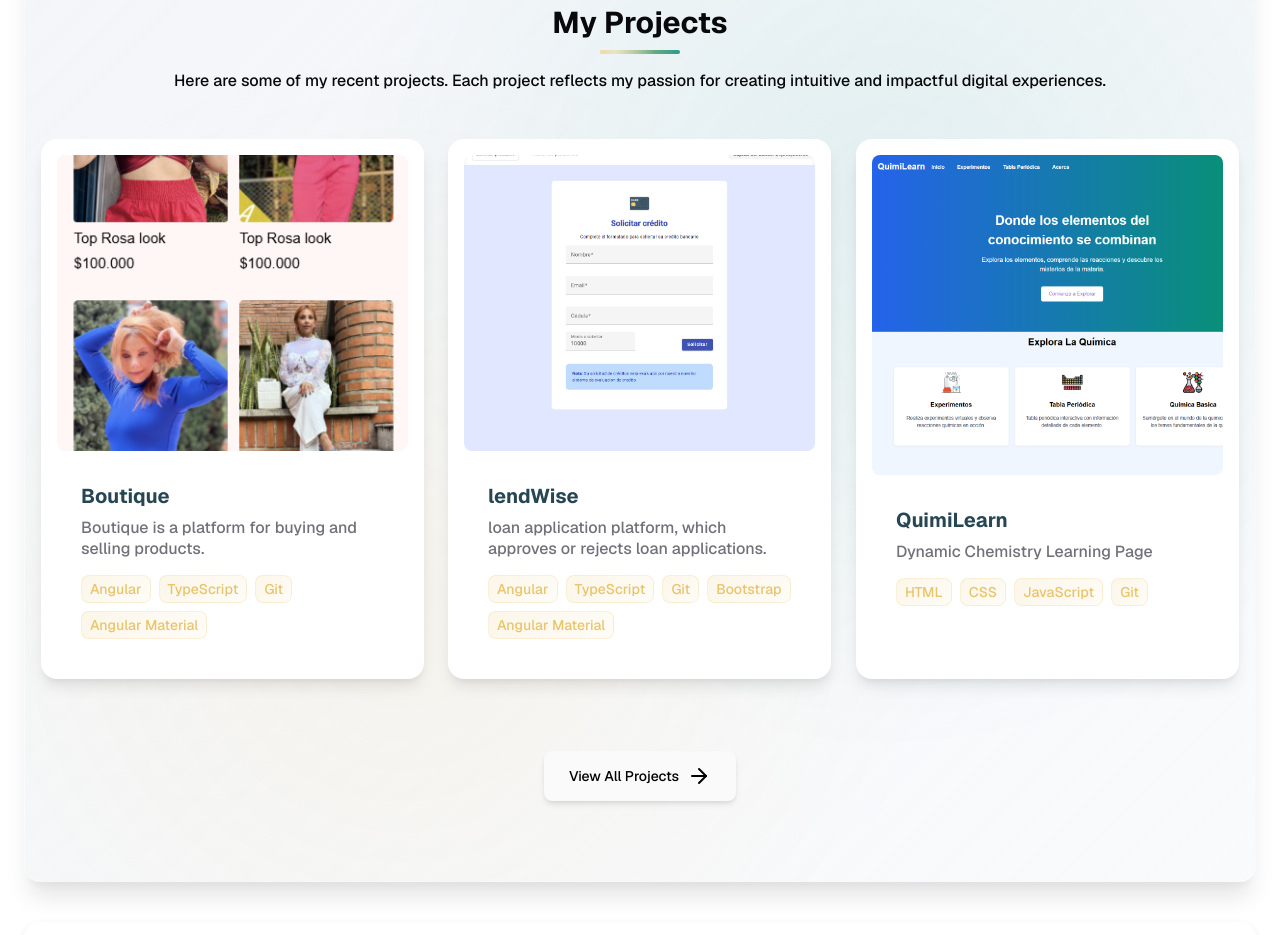
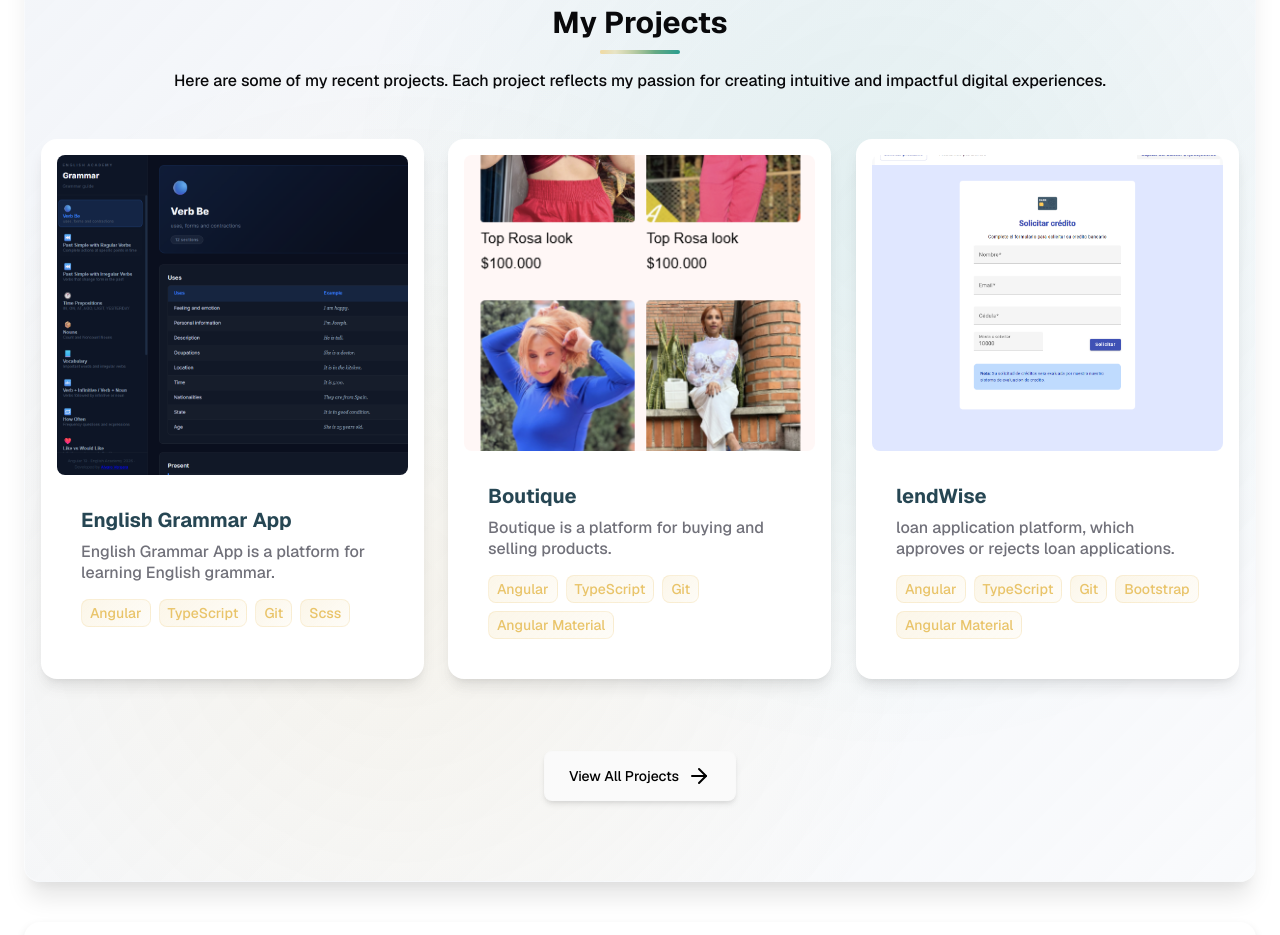
Before and after one commit to joseph517/portfolio, a React (Vite) app: page / in a window 1280 px wide. Shown: the part 2640-3575 px from the top of the page. Built offline with nearby package versions, Linux system fonts and the light colour scheme; no server answers.

Commit message:
add english grammar app to portfolio

```diff
--- a/src/components/projects/projects.tsx
+++ b/src/components/projects/projects.tsx
@@ -10,9 +10,20 @@ import countryApp from '../../assets/projects/countryApp.png';
 import todo from '../../assets/projects/todo.png';
 import lendWise from '../../assets/projects/lendWise.png';
 import boutique from '../../assets/projects/boutique.png';
+import englishGrammar from '../../assets/projects/english-grammar.png';
 
 function Projects() {
   const projects = [
+    {
+      id: 8,
+      title: 'English Grammar App',
+      description:
+        'English Grammar App is a platform for learning English grammar.',
+      tech: ['Angular', 'TypeScript', 'Git', 'Scss',],
+      image: englishGrammar,
+      demo: 'https://english-grammar-app-six.vercel.app/verb-to-be',
+      code: 'https://github.com/joseph517/english-grammar-app',
+    },
     {
       id: 7,
       title: 'Boutique',
```
Also changed, not shown: src/assets/projects/english-grammar.png (added).
